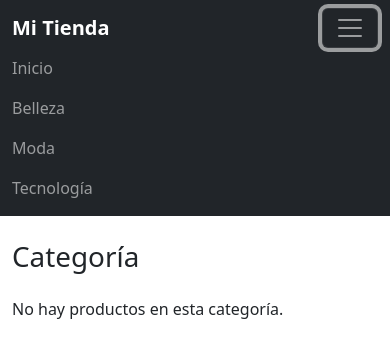
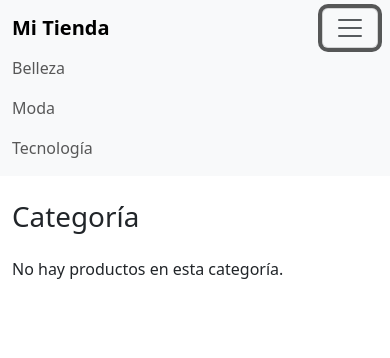
Before and after one commit to IdanAbel/test, a plain HTML site: page category.html in a window 390 px wide. Both pictures are taken after a click on the button "Toggle navigation". Drawn offline with nearby package versions, Linux system fonts and the light colour scheme.

Commit message:
Update category.html

```diff
--- a/category.html
+++ b/category.html
@@ -1,4 +1,3 @@
-
 <!DOCTYPE html>
 <html lang="es">
 <head>
@@ -9,134 +8,42 @@
 </head>
 <body>
   <!-- Navbar -->
-  <nav class="navbar navbar-expand-lg navbar-dark bg-dark">
-    <div class="container-fluid">
+  <nav class="navbar navbar-expand-lg navbar-light bg-light">
+    <div class="container">
       <a class="navbar-brand fw-bold" href="index.html">Mi Tienda</a>
-      <button class="navbar-toggler" type="button" data-bs-toggle="collapse" data-bs-target="#navbarNav">
+      <button class="navbar-toggler" type="button" data-bs-toggle="collapse" data-bs-target="#navbarNav"
+        aria-controls="navbarNav" aria-expanded="false" aria-label="Toggle navigation">
         <span class="navbar-toggler-icon"></span>
       </button>
       <div class="collapse navbar-collapse" id="navbarNav">
         <ul class="navbar-nav ms-auto">
-          <li class="nav-item">
-            <a class="nav-link" href="index.html">Inicio</a>
-          </li>
-          <li class="nav-item">
-            <a class="nav-link" href="category.html?cat=belleza">Belleza</a>
-          </li>
-          <li class="nav-item">
-            <a class="nav-link" href="category.html?cat=moda">Moda</a>
-          </li>
-          <li class="nav-item">
-            <a class="nav-link" href="category.html?cat=tecnologia">Tecnología</a>
-          </li>
+          <li class="nav-item"><a class="nav-link" href="category.html?cat=belleza">Belleza</a></li>
+          <li class="nav-item"><a class="nav-link" href="category.html?cat=moda">Moda</a></li>
+          <li class="nav-item"><a class="nav-link" href="category.html?cat=tecnologia">Tecnología</a></li>
         </ul>
       </div>
     </div>
   </nav>
 
-  <!-- Page Content -->
   <div class="container my-4">
     <h1 id="categoryTitle" class="mb-4">Categoría</h1>
     <div id="productsRow" class="row g-3"></div>
   </div>
 
-  <!-- JavaScript -->
+  <script src="products.js"></script>
   <script>
-    const productsData = {
-      belleza: [
-        {
-          name: "Crema Facial Hidratante",
-          description: "Hidrata y revitaliza tu piel.",
-          price: "€19.99",
-          link: "https://example.com/crema-facial",
-          images: [
-            "https://via.placeholder.com/300x200?text=Crema+1",
-            "https://via.placeholder.com/300x200?text=Crema+2"
-          ]
-        },
-        {
-          name: "Sérum Antiedad",
-          description: "Reduce arrugas y líneas de expresión.",
-          price: "€29.99",
-          link: "https://example.com/serum-antiedad",
-          images: [
-            "https://via.placeholder.com/300x200?text=Serum+1",
-            "https://via.placeholder.com/300x200?text=Serum+2",
-            "https://via.placeholder.com/300x200?text=Serum+3"
-          ]
-        }
-      ],
-      moda: [
-        {
-          name: "Camiseta Casual",
-          description: "Cómoda y moderna para cualquier ocasión.",
-          price: "€14.99",
-          link: "https://example.com/camiseta-casual",
-          images: [
-            "https://via.placeholder.com/300x200?text=Camiseta+1"
-          ]
-        }
-      ],
-      tecnologia: [
-        {
-          name: "Auriculares Inalámbricos",
-          description: "Sonido claro y sin cables.",
-          price: "€49.99",
-          link: "https://example.com/auriculares",
-          images: [
-            "https://via.placeholder.com/300x200?text=Auriculares+1",
-            "https://via.placeholder.com/300x200?text=Auriculares+2"
-          ]
-        }
-      ]
-    };
-
     function getCategoryFromUrl() {
       const params = new URLSearchParams(window.location.search);
       return params.get('cat');
     }
 
-    function createProductCard(product, index) {
-      const carouselId = `carousel${index}`;
-      return `
-        <div class="col-md-4">
-          <div class="card shadow-sm">
-            <div id="${carouselId}" class="carousel slide" data-bs-ride="carousel">
-              <div class="carousel-inner">
-                ${product.images.map((img, i) => `
-                  <div class="carousel-item ${i === 0 ? 'active' : ''}">
-                    <img src="${img}" class="d-block w-100" alt="${product.name}">
-                  </div>`).join('')}
-              </div>
-              <button class="carousel-control-prev" type="button" data-bs-target="#${carouselId}" data-bs-slide="prev">
-                <span class="carousel-control-prev-icon" aria-hidden="true"></span>
-                <span class="visually-hidden">Anterior</span>
-              </button>
-              <button class="carousel-control-next" type="button" data-bs-target="#${carouselId}" data-bs-slide="next">
-                <span class="carousel-control-next-icon" aria-hidden="true"></span>
-                <span class="visually-hidden">Siguiente</span>
-              </button>
-            </div>
-            <div class="card-body">
-              <h5 class="card-title">${product.name}</h5>
-              <p class="card-text">${product.description}</p>
-              <p class="card-text fw-bold">${product.price}</p>
-              <a href="${product.link}" target="_blank" class="btn btn-primary w-100">Comprar</a>
-            </div>
-          </div>
-        </div>
-      `;
-    }
-
     function renderProducts(category) {
       const container = document.getElementById('productsRow');
       container.innerHTML = '';
-
       if (!category || !productsData[category]) {
         container.innerHTML = '<p>No hay productos en esta categoría.</p>';
         return;
       }
-
       productsData[category].forEach((product, i) => {
         container.insertAdjacentHTML('beforeend', createProductCard(product, i));
       });
@@ -144,15 +51,8 @@
 
     function init() {
       const category = getCategoryFromUrl();
-
-      const titles = {
-        belleza: "Belleza",
-        moda: "Moda",
-        tecnologia: "Tecnología"
-      };
-
+      const titles = { belleza: "Belleza", moda: "Moda", tecnologia: "Tecnología" };
       document.getElementById('categoryTitle').textContent = titles[category] || "Categoría";
-
       renderProducts(category);
     }
 
```
